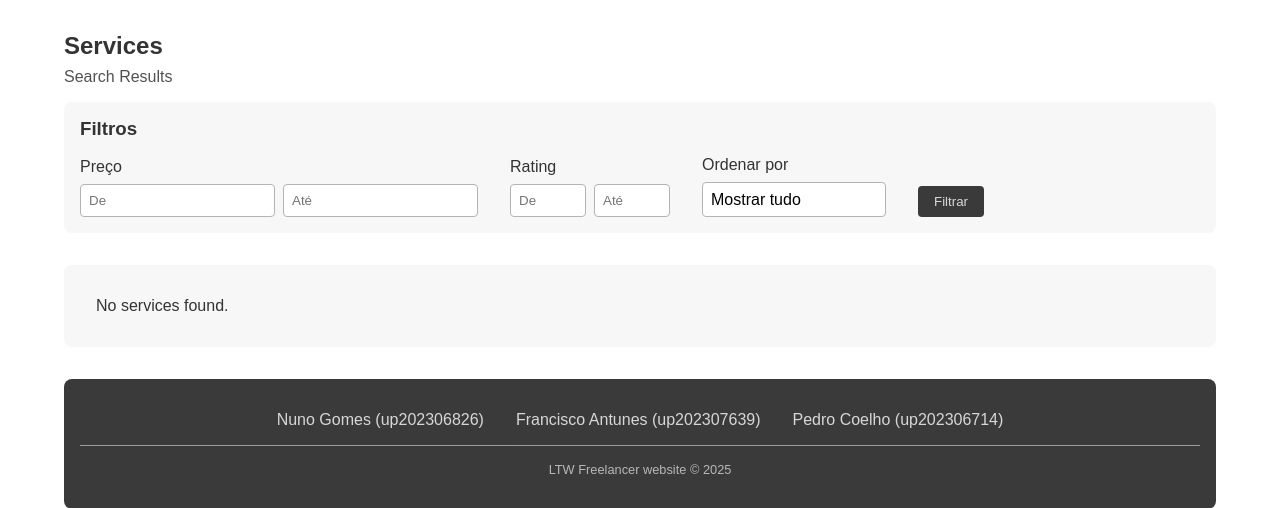
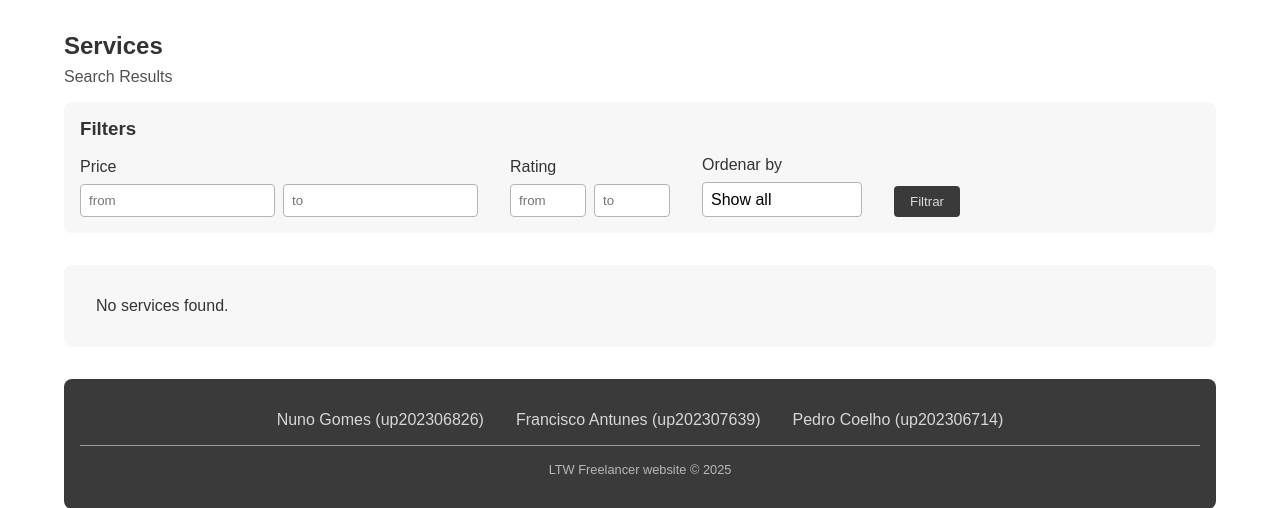
Before and after one commit to huimobi/Freely, a PHP site: page /pages/search.php in a window 1280 px wide. Shown: the part 75-583 px from the top of the page. Run offline with PHP 8.4, Linux system fonts and the light colour scheme; some libraries are stand-ins or nearby versions.

Commit message:
Small CSS and UI changes

```diff
--- a/css/style.css
+++ b/css/style.css
@@ -374,7 +374,8 @@ select {
   border-radius: var(--radius-md);
   margin-bottom: var(--spacing-lg);
   display: grid;
-  grid-template-columns: repeat(auto-fit, minmax(260px, 1fr));
+  grid-template-columns: repeat(auto-fit, minmax(260px, max-content));
+  justify-content: start;
   gap: var(--spacing-md);
 }
 
--- a/templates/browse_services.tpl.php
+++ b/templates/browse_services.tpl.php
@@ -11,33 +11,33 @@ function drawBrowseServicesPage(string $title, array $services, ?string $categor
   </section>
 
   <section class="filters-bar">
-    <h3>Filtros</h3>
+    <h3>Filters</h3>
     <form method="get" class="filter-form">
 
       <div class="filter-group">
-        <label>Preço</label>
+        <label>Price</label>
         <div class="price-range">
-          <input type="number" name="price_min" placeholder="De" value="<?= htmlspecialchars($_GET['price_min'] ?? '') ?>">
-          <input type="number" name="price_max" placeholder="Até" value="<?= htmlspecialchars($_GET['price_max'] ?? '') ?>">
+          <input type="number" name="price_min" placeholder="from" value="<?= htmlspecialchars($_GET['price_min'] ?? '') ?>">
+          <input type="number" name="price_max" placeholder="to" value="<?= htmlspecialchars($_GET['price_max'] ?? '') ?>">
         </div>
       </div>
 
       <div class="filter-group">
         <label>Rating</label>
         <div class="price-range">
-          <input type="number" name="rating_min" placeholder="De" step="0.1" min="0" max="5" value="<?= htmlspecialchars($_GET['rating_min'] ?? '') ?>">
-          <input type="number" name="rating_max" placeholder="Até" step="0.1" min="1" max="5" value="<?= htmlspecialchars($_GET['rating_max'] ?? '') ?>">
+          <input type="number" name="rating_min" placeholder="from" step="0.1" min="0" max="5" value="<?= htmlspecialchars($_GET['rating_min'] ?? '') ?>">
+          <input type="number" name="rating_max" placeholder="to" step="0.1" min="1" max="5" value="<?= htmlspecialchars($_GET['rating_max'] ?? '') ?>">
         </div>
       </div>
 
       <div class="filter-group">
-        <label for="sort">Ordenar por</label>
+        <label for="sort">Ordenar by</label>
         <select name="sort" id="sort">
-          <option value="">Mostrar tudo</option>
-          <option value="price_asc" <?= ($_GET['sort'] ?? '') === 'price_asc' ? 'selected' : '' ?>>Preço: menor → maior</option>
-          <option value="price_desc" <?= ($_GET['sort'] ?? '') === 'price_desc' ? 'selected' : '' ?>>Preço: maior → menor</option>
-          <option value="rating_asc" <?= ($_GET['sort'] ?? '') === 'rating_asc' ? 'selected' : '' ?>>Rating: menor → maior</option>
-          <option value="rating_desc" <?= ($_GET['sort'] ?? '') === 'rating_desc' ? 'selected' : '' ?>>Rating: maior → menor</option>
+          <option value="">Show all</option>
+          <option value="price_asc" <?= ($_GET['sort'] ?? '') === 'price_asc' ? 'selected' : '' ?>>Price: des</option>
+          <option value="price_desc" <?= ($_GET['sort'] ?? '') === 'price_desc' ? 'selected' : '' ?>>Price: asc</option>
+          <option value="rating_asc" <?= ($_GET['sort'] ?? '') === 'rating_asc' ? 'selected' : '' ?>>Rating: des</option>
+          <option value="rating_desc" <?= ($_GET['sort'] ?? '') === 'rating_desc' ? 'selected' : '' ?>>Rating: asc</option>
         </select>
       </div>
 
```
